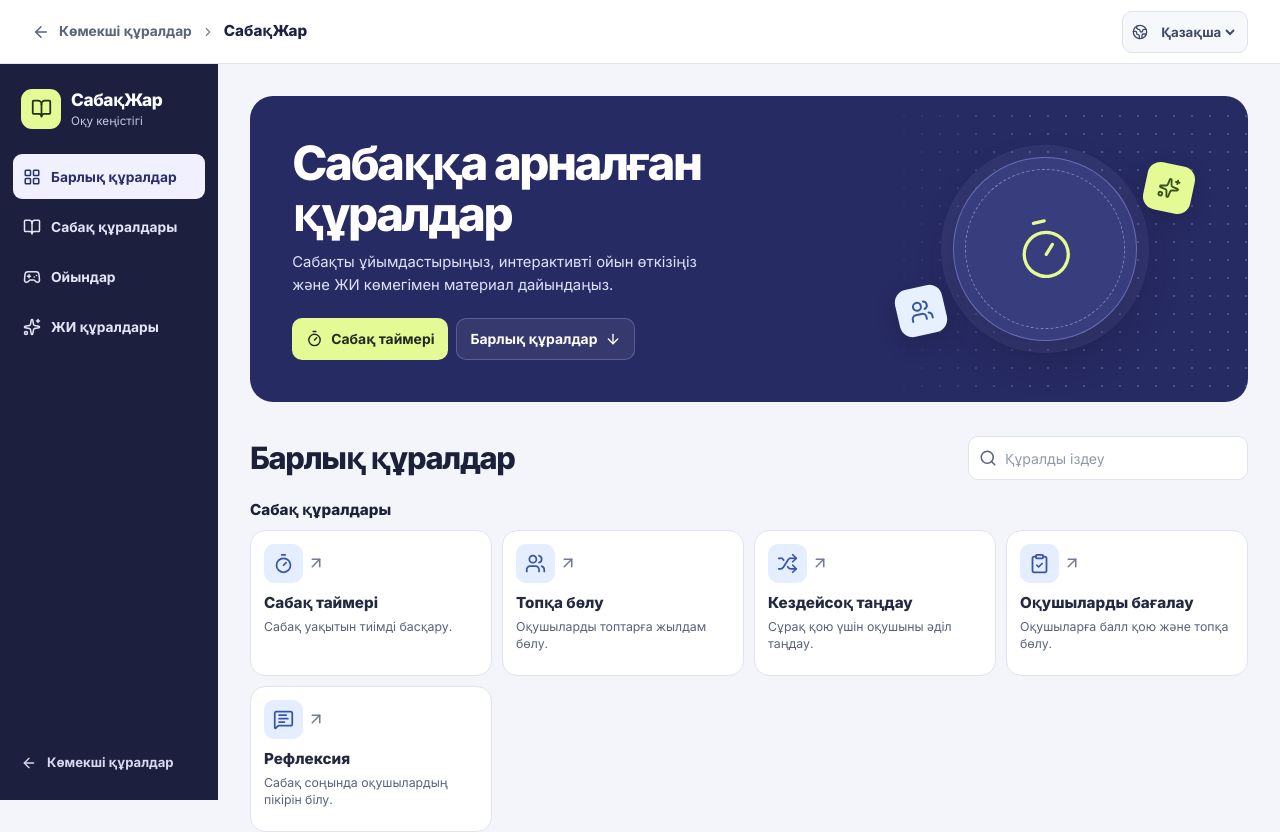
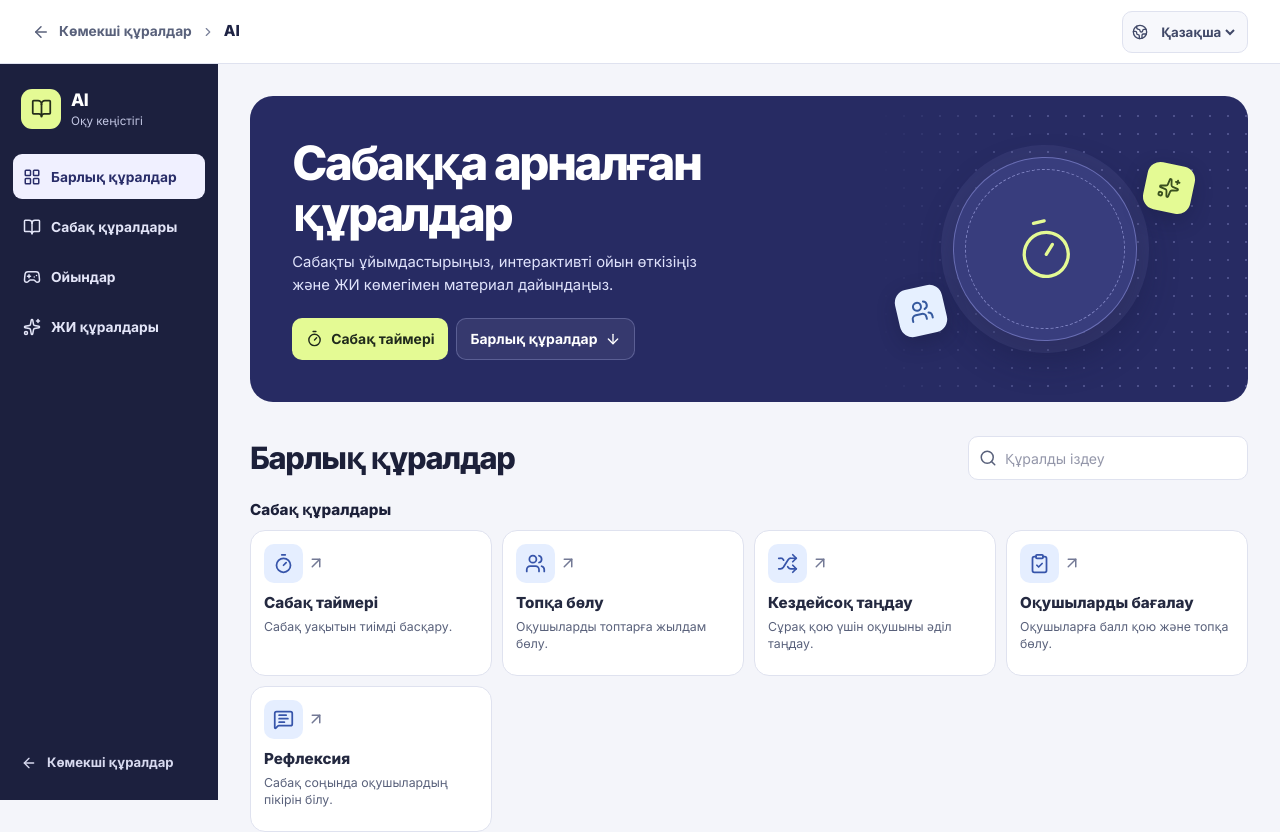
Before and after one commit to BBK-00/Course, a React (Vite) app in the folder src/ustazai/: page / in a window 1280 px wide. Shown: the top 832 px of the page. Built offline with nearby package versions, Linux system fonts and the light colour scheme.

Commit message:
Rename the AI tool to AI

```diff
--- a/src/ustazai/index.html
+++ b/src/ustazai/index.html
@@ -3,8 +3,8 @@
 <head>
   <meta charset="UTF-8">
   <meta name="viewport" content="width=device-width, initial-scale=1.0">
-  <meta name="description" content="СабақЖар интерактивті ойындары, сабақ құралдары және ЖИ арқылы сабақ дайындау">
-  <title>СабақЖар — Оқу кеңістігі</title>
+  <meta name="description" content="AI интерактивті ойындары, сабақ құралдары және ЖИ арқылы сабақ дайындау">
+  <title>AI — Оқу кеңістігі</title>
   <link rel="icon" href="data:,">
 </head>
 <body>
--- a/src/ustazai/src/App.tsx
+++ b/src/ustazai/src/App.tsx
@@ -129,8 +129,8 @@ export default function App() {
             <a href="/tools/" className="ustaz-back" aria-label={copy.back}><ArrowLeft size={18} aria-hidden="true" /><span>{copy.back}</span></a>
             <ChevronRight size={14} aria-hidden="true" />
             {stage === 'catalog'
-              ? <strong className="ustaz-top-name">СабақЖар</strong>
-              : <button type="button" className="ustaz-top-name" onClick={closeTool}>СабақЖар</button>}
+              ? <strong className="ustaz-top-name">AI</strong>
+              : <button type="button" className="ustaz-top-name" onClick={closeTool}>AI</button>}
             {stage !== 'catalog' && <span className="ustaz-crumb-tool"><ChevronRight size={14} aria-hidden="true" />{details.title}</span>}
           </div>
           <div className="ustaz-top-actions">
--- a/src/ustazai/src/components/ReflectionTool.tsx
+++ b/src/ustazai/src/components/ReflectionTool.tsx
@@ -216,7 +216,7 @@ export default function ReflectionTool({ onBack, lang }: ReflectionToolProps) {
       </main>
 
       <footer className="p-12 text-center">
-        <p className="text-brand-muted font-bold text-[10px] uppercase tracking-[0.3em]">СабақЖар • {t.toolName}</p>
+        <p className="text-brand-muted font-bold text-[10px] uppercase tracking-[0.3em]">AI • {t.toolName}</p>
       </footer>
     </div>
   );
--- a/src/ustazai/src/components/ToolCatalog.tsx
+++ b/src/ustazai/src/components/ToolCatalog.tsx
@@ -85,7 +85,7 @@ export default function ToolCatalog({ lang, filter, onFilter, query, onQuery, on
       <aside className="ustaz-rail">
         <a className="ustaz-rail-brand" href="/" aria-label={copy.home}>
           <span className="ustaz-mark"><BookOpen size={21} aria-hidden="true" /></span>
-          <span><strong>СабақЖар</strong><small>{copy.home}</small></span>
+          <span><strong>AI</strong><small>{copy.home}</small></span>
         </a>
         <nav className="ustaz-filters" aria-label={copy.menu}>
           {filters.map(([key, Icon]) => (
--- a/tools/index.html
+++ b/tools/index.html
@@ -22,9 +22,9 @@
         <h1>Көмекші құралдар</h1>
         <div class="tools-grid">
           <article class="tool-card tool-feature" aria-labelledby="tool-ai">
-            <div><h2 id="tool-ai">СабақЖар</h2>
+            <div><h2 id="tool-ai">AI</h2>
               <p>Интерактивті ойындар, сабақ таймері, топқа бөлу және ЖИ көмегімен ҚМЖ, презентация, викторина дайындау.</p>
-              <a class="lr-btn lr-lime" href="/tools/ustazai/">СабақЖарды ашу <span aria-hidden="true">→</span></a>
+              <a class="lr-btn lr-lime" href="/tools/ustazai/">AI ашу <span aria-hidden="true">→</span></a>
             </div>
           </article>
           <article class="tool-card" aria-labelledby="tool-range">
```
Also changed, not shown: 1 other file (tests, documents, lock files or other folders).
